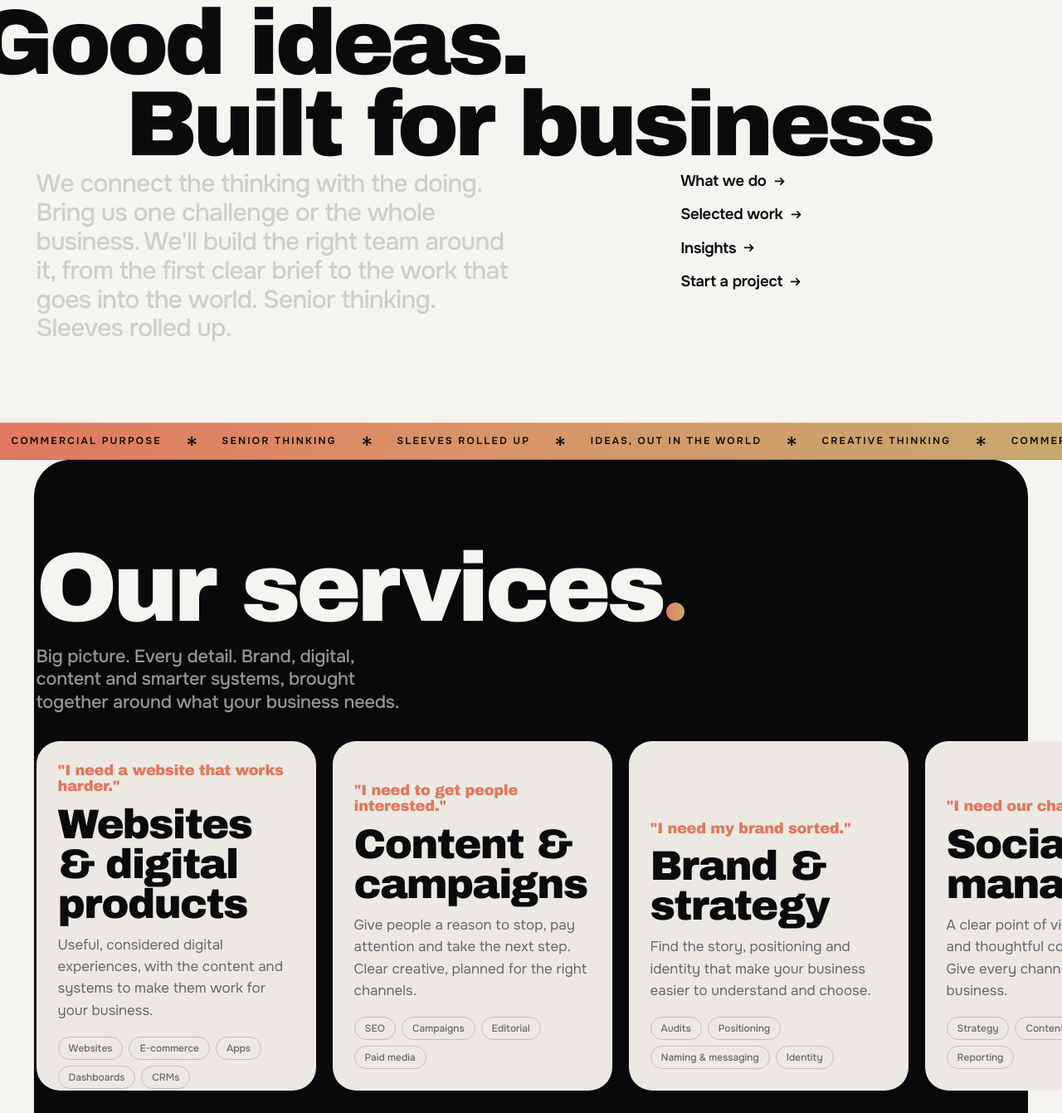
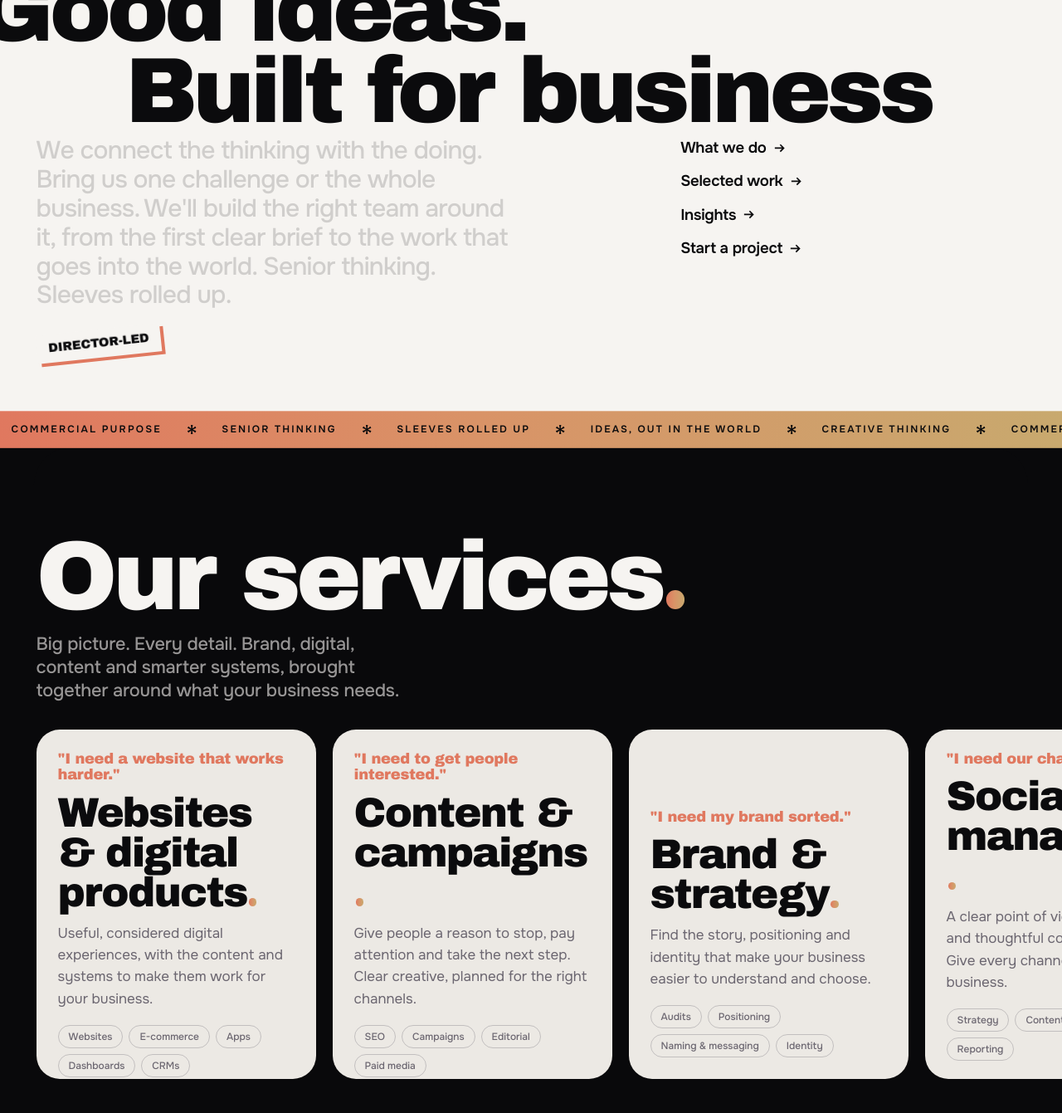
Before and after one commit to AvenellaTom/avenella-agency-site, a plain HTML site: page index.html in a window 1280 px wide. Shown: the part 1000-2341 px from the top of the page at 83% size. Drawn offline with Linux system fonts and the light colour scheme; a web font is replaced by a local one.

Commit message:
Move Director-led to statement, gradient service dots + underlines, solid Our Services bg, tighter spacing
Co-Authored-By: Claude Opus 4.8 <noreply@anthropic.com>
Claude-Session: https://claude.ai/code/session_01Q5JVgTgjxPLsfk7zwHwT5Z

```diff
--- a/index.html
+++ b/index.html
@@ -53,7 +53,7 @@
   --shadow-2: 0 2px 0 var(--color-3);
   --shadow-3: 0 0 0 2px color-mix(in srgb, var(--color-3) 70%, transparent);
   --space-1: clamp(16px, 3.4vw, 48px);
-  --space-2: clamp(96px, 15vh, 200px);
+  --space-2: clamp(72px, 10vh, 132px);
   --bleed: max(var(--space-1), (100% - 1320px) / 2);
   /* themed reading-surface roles (flip with light/dark) */
   --page: #F6F4F1;
@@ -580,6 +580,11 @@ body::after { content: ""; position: fixed; inset: 0; z-index: 9; pointer-events
 #again .partner__card:hover, #again .partner__card:focus-visible { border-color: color-mix(in srgb, var(--color-2) 60%, transparent); }
 }
 </style>
+<style data-8b-part="tweaks2">
+#work { background: #09090B; }
+.statement__main { display: grid; gap: clamp(22px, 3vh, 34px); justify-items: start; }
+.m-link__label::after, .m-link-2::after { background: var(--grad); }
+</style>
 </head>
 <body class="m-text">
 <a class="skip" href="#main">Skip to content</a>
@@ -622,7 +627,6 @@ body::after { content: ""; position: fixed; inset: 0; z-index: 9; pointer-events
   <div class="hero__intro">
     <p class="m-text-5 hero__lead"><span class="hero__brand">The Avenella Agency</span> brings strategy, design and technology together to make your business clearer, more compelling and ready for what comes next. Across London and Dubai.</p>
     <a class="m-link hero__link" href="#work"><span class="m-link__label">What we do</span><svg class="m-link__arrow" viewBox="0 0 16 16" aria-hidden="true"><path d="M2 8h11M9 3.5 13.5 8 9 12.5"/></svg></a>
-    <span class="sticker">Director-led</span>
   </div>
   <h1 class="m-text-2 hero__title" id="hero-title" style="--len:6"><span class="hero__word"><span class="hero__mask"><span class="hero__glyphs">Ready?</span></span></span><span class="hero__period" aria-hidden="true"><span class="hero__stage"><span class="hero__orbit"><span class="hero__moon"></span></span><span class="hero__aperture"><video class="hero__img" autoplay muted loop playsinline poster="hero-agency.jpg"><source src="hero-video.mp4" type="video/mp4"></video><span class="hero__tint"></span></span></span></span></h1>
 </section>
@@ -631,7 +635,7 @@ body::after { content: ""; position: fixed; inset: 0; z-index: 9; pointer-events
 <section id="statement" data-8b-section="statement" aria-labelledby="statement-title">
   <h2 class="m-text-3 statement__title" id="statement-title"><span class="statement__line">Good ideas.</span><span class="statement__line">Built for business<span class="m-dot statement__dot" aria-hidden="true"></span></span></h2>
   <div class="statement__body">
-    <p class="m-text-5 statement__lead" data-8b-motion="ink" data-8b-split="words">We connect the thinking with the doing. Bring us one challenge or the whole business. We'll build the right team around it, from the first clear brief to the work that goes into the world. Senior thinking. Sleeves rolled up.</p>
+    <div class="statement__main"><p class="m-text-5 statement__lead" data-8b-motion="ink" data-8b-split="words">We connect the thinking with the doing. Bring us one challenge or the whole business. We'll build the right team around it, from the first clear brief to the work that goes into the world. Senior thinking. Sleeves rolled up.</p><span class="sticker statement__sticker">Director-led</span></div>
     <nav class="statement__index" aria-label="On this page" data-8b-motion="arrive" data-8b-enter="85%">
       <ul data-8b-items=":scope > li">
         <li><a class="m-link" href="#work"><span class="m-link__label">What we do</span><svg class="m-link__arrow" viewBox="0 0 16 16" aria-hidden="true"><path d="M2 8h11M9 3.5 13.5 8 9 12.5"/></svg></a></li>
@@ -673,7 +677,7 @@ body::after { content: ""; position: fixed; inset: 0; z-index: 9; pointer-events
           <div class="svc-media"><img src="work-kasp.jpg" alt="" loading="lazy" onerror="this.closest('.svc-media').style.visibility='hidden'"></div>
           <div class="svc-body">
             <span class="svc-ask">"I need a website that works harder."</span>
-            <h3 class="m-text-4">Websites &amp; digital products</h3>
+            <h3 class="m-text-4">Websites &amp; digital products<span class="m-dot" aria-hidden="true"></span></h3>
             <p class="m-text svc-line">Useful, considered digital experiences, with the content and systems to make them work for your business.</p>
             <ul class="svc-tags" data-8b-items=":scope > li"><li class="m-badge">Websites</li><li class="m-badge">E-commerce</li><li class="m-badge">Apps</li><li class="m-badge">Dashboards</li><li class="m-badge">CRMs</li></ul>
           </div>
@@ -682,7 +686,7 @@ body::after { content: ""; position: fixed; inset: 0; z-index: 9; pointer-events
           <div class="svc-media"><img src="work-visa.jpg" alt="" loading="lazy" onerror="this.closest('.svc-media').style.visibility='hidden'"></div>
           <div class="svc-body">
             <span class="svc-ask">"I need to get people interested."</span>
-            <h3 class="m-text-4">Content &amp; campaigns</h3>
+            <h3 class="m-text-4">Content &amp; campaigns<span class="m-dot" aria-hidden="true"></span></h3>
             <p class="m-text svc-line">Give people a reason to stop, pay attention and take the next step. Clear creative, planned for the right channels.</p>
             <ul class="svc-tags" data-8b-items=":scope > li"><li class="m-badge">SEO</li><li class="m-badge">Campaigns</li><li class="m-badge">Editorial</li><li class="m-badge">Paid media</li></ul>
           </div>
@@ -691,7 +695,7 @@ body::after { content: ""; position: fixed; inset: 0; z-index: 9; pointer-events
           <div class="svc-media"><img src="work-latifa.jpg" alt="" loading="lazy" onerror="this.closest('.svc-media').style.visibility='hidden'"></div>
           <div class="svc-body">
             <span class="svc-ask">"I need my brand sorted."</span>
-            <h3 class="m-text-4">Brand &amp; strategy</h3>
+            <h3 class="m-text-4">Brand &amp; strategy<span class="m-dot" aria-hidden="true"></span></h3>
             <p class="m-text svc-line">Find the story, positioning and identity that make your business easier to understand and choose.</p>
             <ul class="svc-tags" data-8b-items=":scope > li"><li class="m-badge">Audits</li><li class="m-badge">Positioning</li><li class="m-badge">Naming &amp; messaging</li><li class="m-badge">Identity</li></ul>
           </div>
@@ -700,7 +704,7 @@ body::after { content: ""; position: fixed; inset: 0; z-index: 9; pointer-events
           <div class="svc-media"><img src="work-pierluigis.gif" alt="" loading="lazy" onerror="this.closest('.svc-media').style.visibility='hidden'"></div>
           <div class="svc-body">
             <span class="svc-ask">"I need our channels run properly."</span>
-            <h3 class="m-text-4">Social media management</h3>
+            <h3 class="m-text-4">Social media management<span class="m-dot" aria-hidden="true"></span></h3>
             <p class="m-text svc-line">A clear point of view, consistent content and thoughtful community management. Give every channel a useful role in your business.</p>
             <ul class="svc-tags" data-8b-items=":scope > li"><li class="m-badge">Strategy</li><li class="m-badge">Content</li><li class="m-badge">Community</li><li class="m-badge">Reporting</li></ul>
           </div>
@@ -709,7 +713,7 @@ body::after { content: ""; position: fixed; inset: 0; z-index: 9; pointer-events
           <div class="svc-media"><img src="work-zorazenith.jpg" alt="" loading="lazy" onerror="this.closest('.svc-media').style.visibility='hidden'"></div>
           <div class="svc-body">
             <span class="svc-ask">"I need to make work work better."</span>
-            <h3 class="m-text-4">AI &amp; smarter systems</h3>
+            <h3 class="m-text-4">AI &amp; smarter systems<span class="m-dot" aria-hidden="true"></span></h3>
             <p class="m-text svc-line">Make useful knowledge easier to find and repetitive work easier to handle. Practical tools built around the way your team works.</p>
             <ul class="svc-tags" data-8b-items=":scope > li"><li class="m-badge">AI assistants</li><li class="m-badge">Automation</li><li class="m-badge">Knowledge bases</li><li class="m-badge">Connected tools</li></ul>
           </div>
```
